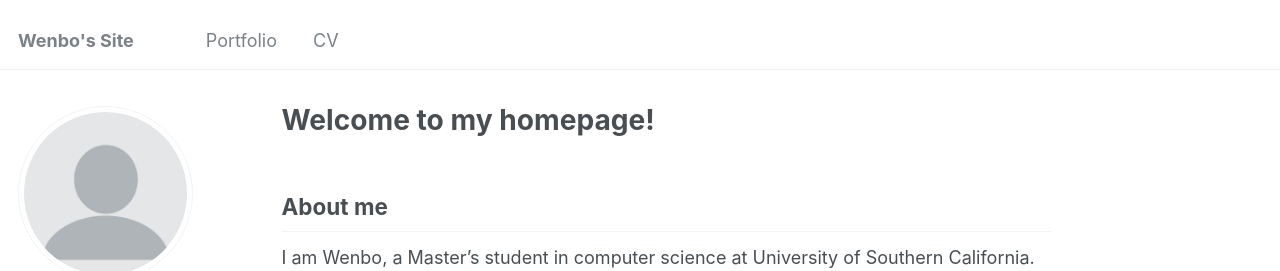
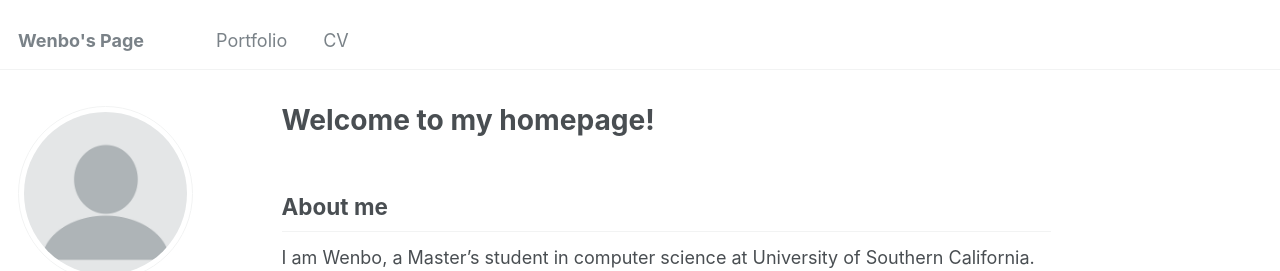
Before and after one commit to wlicb/me, a Jekyll site: the page built from _pages/about.md, in a window 1280 px wide. Shown: the top 271 px of the page. Built offline with Jekyll 4.4.1, drawn with Linux system fonts in a browser that asks for light colours.

Commit message:
Update _config.yml

```diff
--- a/_config.yml
+++ b/_config.yml
@@ -8,7 +8,7 @@
 
 # Basic Site Settings
 locale                   : "en-US"
-title                    : "Wenbo's Site"
+title                    : "Wenbo's Page"
 title_separator          : "-"
 name                     : &name "Wenbo Li"
 description              : &description "personal description"
```
